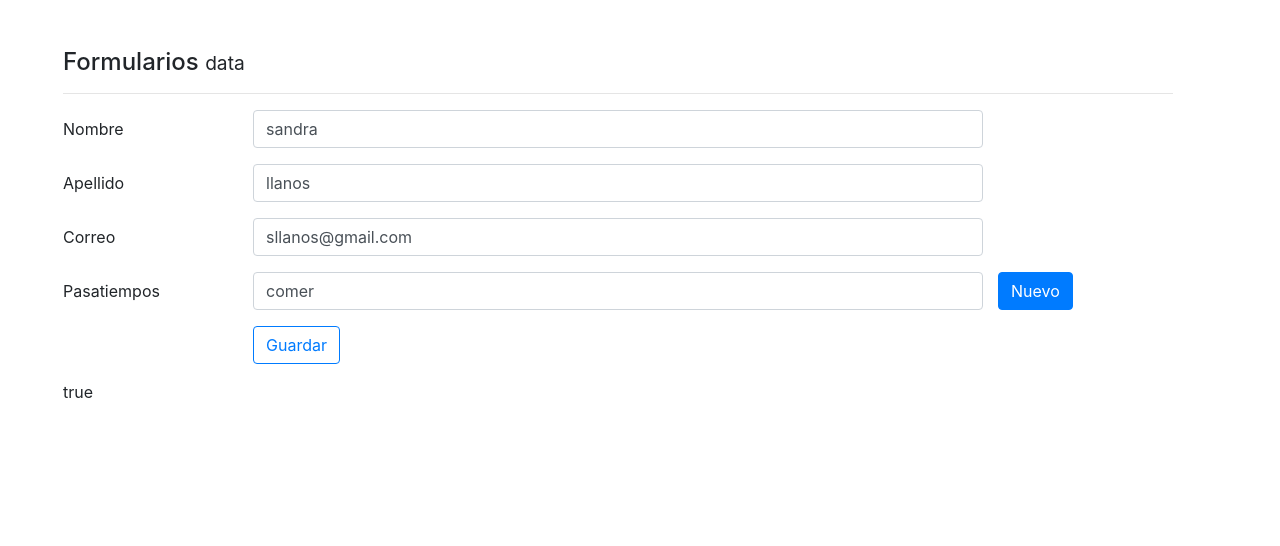
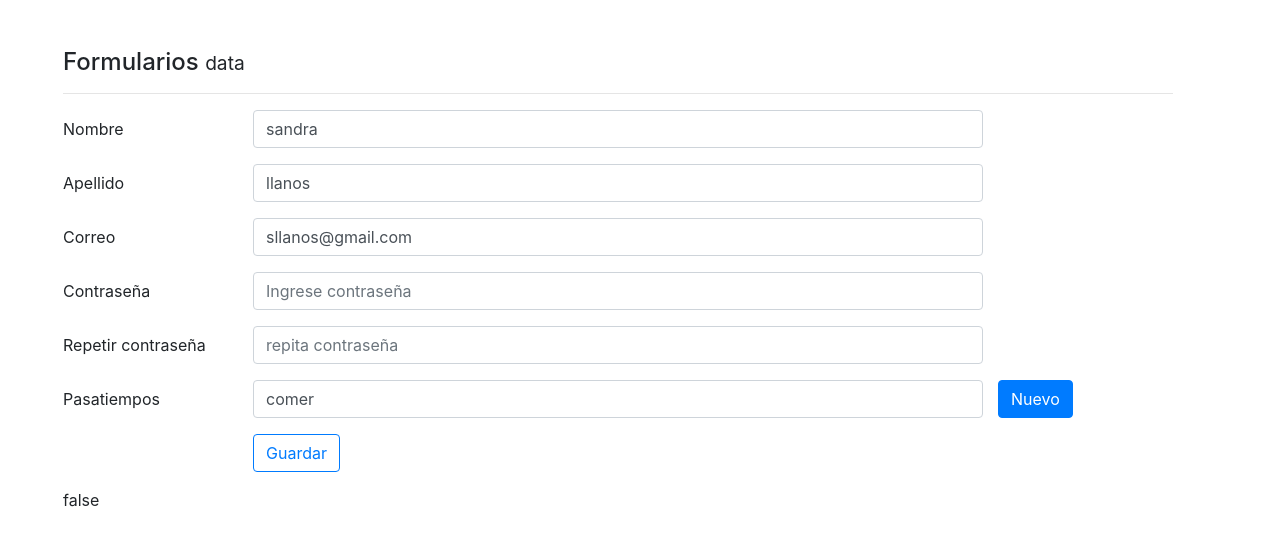
Before and after one commit to sandraLlanos/formularios_Angular, an Angular app: page / in a window 1280 px wide. Shown: the top 546 px of the page. Built offline with nearby package versions, Linux system fonts and the light colour scheme.

Commit message:
method bind

```diff
--- a/src/app/components/data/data.component.html
+++ b/src/app/components/data/data.component.html
@@ -67,6 +67,29 @@
   </div>
 
   <div class="form-group row">
+    <label class="col-2 col-form-label">Contraseña</label>
+    <div class="col-8">
+
+      <input type="password"
+             placeholder="Ingrese contraseña"
+             class="form-control"
+             formControlName="password1">
+
+    </div>
+  </div>
+  <div class="form-group row">
+    <label class="col-2 col-form-label">Repetir contraseña</label>
+    <div class="col-8">
+
+      <input type="password"
+             placeholder="repita contraseña"
+             class="form-control"
+             formControlName="password2">
+
+    </div>
+  </div>
+
+  <div class="form-group row">
     <label class="col-2 col-form-label">Pasatiempos</label>
     <div class="col-8" formArrayName="pasatiempos">
 
--- a/src/app/components/data/data.component.ts
+++ b/src/app/components/data/data.component.ts
@@ -16,7 +16,9 @@ export class DataComponent {
       apellido: 'llanos'
     },
     correo: 'sllanos@gmail.com',
-    pasatiempos: ['comer']
+    pasatiempos: ['comer'],
+    password1:null,
+    password2:null
   }
 
   forma: FormGroup;
@@ -31,7 +33,7 @@ export class DataComponent {
           Validators.required,
           Validators.minLength(3)
         ]),
-        'apellido': new FormControl('', Validators.required)
+        'apellido': new FormControl('', [Validators.required, this.nollanos])
 
       }),
       'correo': new FormControl('', [
@@ -40,10 +42,15 @@ export class DataComponent {
       ]),
       'pasatiempos': new FormArray([
         new FormControl('Correr', Validators.required)
-      ])
+      ]),
+      'password1': new FormControl('', Validators.required),
+      'password2': new FormControl()
 
     })
 
+    this.forma.controls['password2'].setValidators([Validators.required,
+                                                    this.noigual.bind(this.forma)
+                                                  ])
     this.forma.setValue(this.usuario);
 
   }
@@ -54,11 +61,33 @@ export class DataComponent {
       new FormControl('', Validators.required)
     )
   }
+
+  nollanos(control:FormControl):{ [ s:string ]:boolean }{
+
+    if (control.value === 'llanos') {
+      return {
+        nollanos:true
+      }
+    }
+    return null;
+  }
+  noigual(control:FormControl):{ [ s:string ]:boolean }{
+    console.log(this);
+    let forma:any = this;
+
+    if (control.value !== forma.controls['password1'].value ) {
+      return {
+        noigual:true
+      }
+    }
+    return null;
+  }
+
   guardarCambios() {
     console.log(this.forma);
     console.log(this.forma.value);
 
-    // this.forma.reset(this.usuario);
+    this.forma.reset(this.usuario);
     this.forma.reset({
       nombrecompleto: {
         nombre: '',
```
